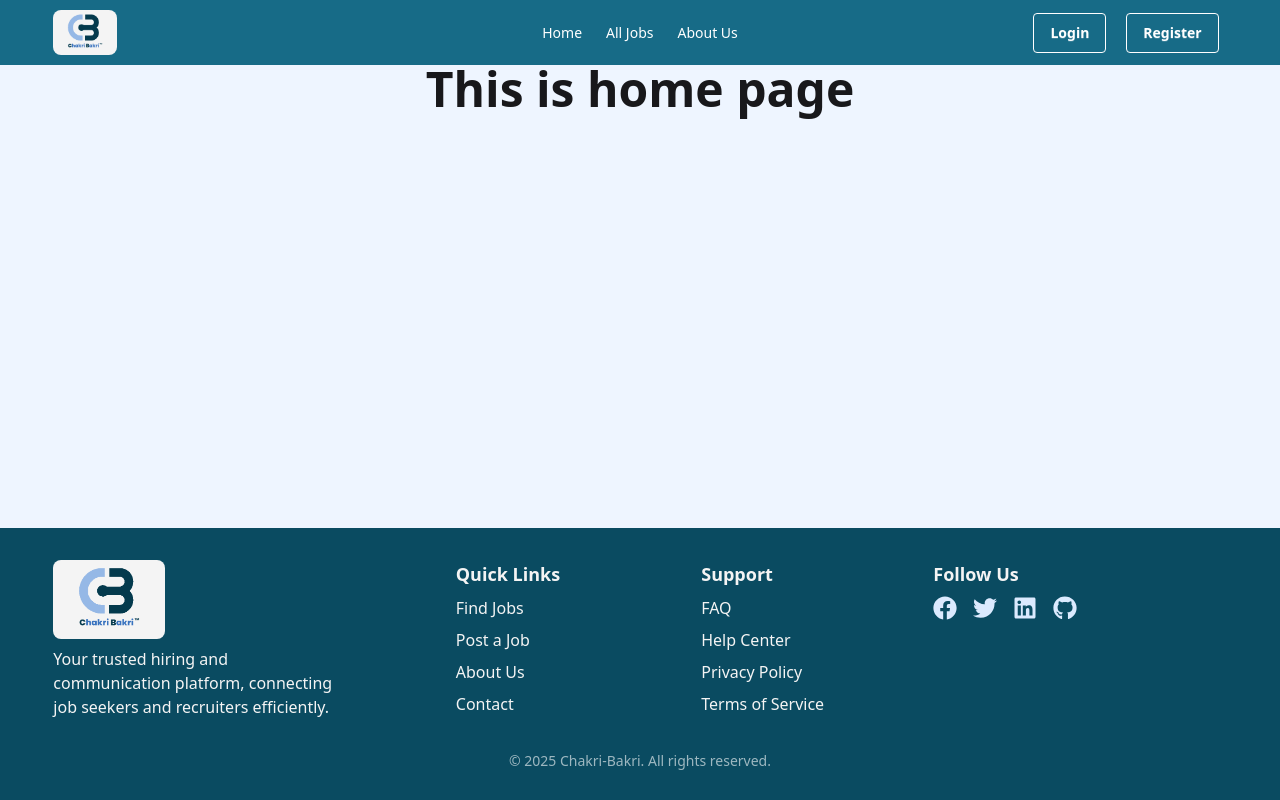
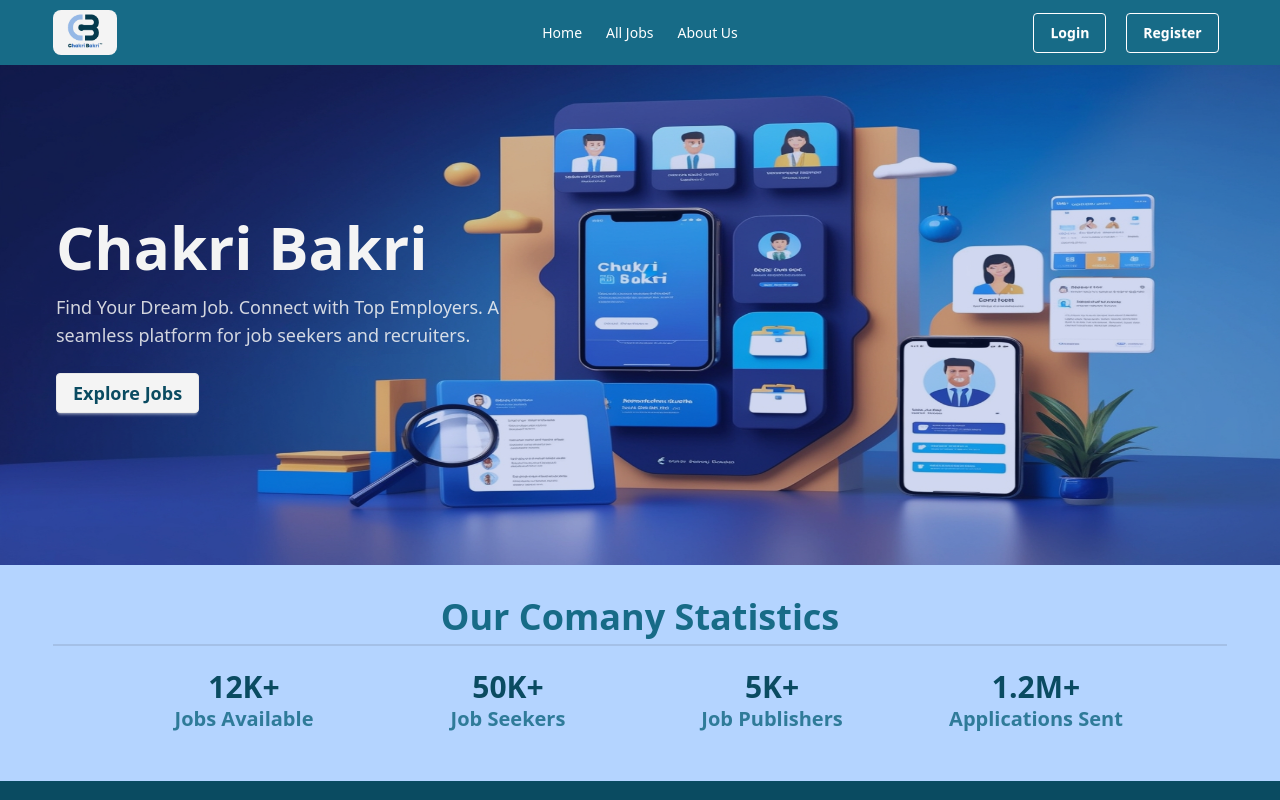
Before and after one commit to Motiur-Rahman-Dhrubo/Cakri-Bakri, a React (Vite) app: page / in a window 1280 px wide. Shown: the top 800 px of the page. Built offline with nearby package versions, Linux system fonts and the light colour scheme; no server answers.

Commit message:
home section banner done

```diff
--- /dev/null
+++ b/src/component/HomePage/Banner.jsx
@@ -0,0 +1,26 @@
+import banner from "../../assets/Banner-1.jpg"
+export default function Banner() {
+  return (
+    <section className="relative w-full h-[500px] flex items-center justify-center overflow-hidden">
+    {/* Background Image */}
+    <img
+      src={banner}
+      alt="Chakri Bakri Banner"
+      className="absolute inset-0 w-full h-full "
+    />
+
+    {/* Overlay */}
+    <div className="absolute inset-0 bg-blue-800/20"></div>
+
+    {/* Content */}
+    <div className="absolute z-10 left-14">
+      <h1 className="text-4xl md:text-6xl text-cb-white font-bold">Chakri Bakri</h1>
+      <p className="mt-4 text-lg text-cb-white/85 md:w-[450px]">
+        Find Your Dream Job. Connect with Top Employers. A seamless platform for job seekers and recruiters.
+      </p>
+      <button className="mt-6 btn text-lg bg-cb-white text-cb-secondary">Explore Jobs</button>
+    </div>
+  </section>
+
+  )
+}
--- /dev/null
+++ b/src/component/HomePage/StatsOverlay.jsx
@@ -0,0 +1,29 @@
+import React from "react";
+
+export default function StatsOverlay() {
+  return (
+    <div className="relative w-full bg-cb-card text-primary-content py-4 md:py-8">
+      <h2 className="text-center text-cb-primary text-4xl font-bold">Our Comany Statistics</h2>
+      <div className="divider w-11/12 mx-auto my-0"></div>
+      {/* Content */}
+      <div className="relative z-10 max-w-6xl mx-auto px-6 md:px-12 flex flex-wrap justify-between items-center text-center">
+        <div className="w-1/2 md:w-1/4 py-4">
+          <h2 className="text-3xl font-bold text-cb-secondary">12K+</h2>
+          <p className="text-xl font-semibold text-cb-primary/85">Jobs Available</p>
+        </div>
+        <div className="w-1/2 md:w-1/4 py-4">
+          <h2 className="text-3xl font-bold text-cb-secondary">50K+</h2>
+          <p className="text-xl font-semibold text-cb-primary/85">Job Seekers</p>
+        </div>
+        <div className="w-1/2 md:w-1/4 py-4">
+          <h2 className="text-3xl font-bold text-cb-secondary">5K+</h2>
+          <p className="text-xl font-semibold text-cb-primary/85">Job Publishers</p>
+        </div>
+        <div className="w-1/2 md:w-1/4 py-4">
+          <h2 className="text-3xl font-bold text-cb-secondary">1.2M+</h2>
+          <p className="text-xl font-semibold text-cb-primary/85">Applications Sent</p>
+        </div>
+      </div>
+    </div>
+  );
+}
--- a/src/main.jsx
+++ b/src/main.jsx
@@ -6,6 +6,8 @@ import Home from "./pages/Home/Home";
 import Login from "./pages/Login/Login";
 import Register from "./pages/Register/Register";
 import AuthProvider from "./providers/AuthProvider";
+import AllJobs from "./pages/AllJobs/AllJobs";
+import AboutUs from "./pages/AboutUs/AboutUs";
 
 const root = document.getElementById("root");
 
@@ -15,6 +17,8 @@ ReactDOM.createRoot(root).render(
       <Routes>
         <Route path="/" element={<MainLayout />}>
           <Route index element={<Home />} />
+          <Route path="all-jobs" element={<AllJobs />} />
+          <Route path="about-us" element={<AboutUs />} />
           <Route path="login" element={<Login></Login>} />
           <Route path="register" element={<Register></Register>} />
         </Route>
--- /dev/null
+++ b/src/pages/AboutUs/AboutUs.jsx
@@ -0,0 +1,6 @@
+
+export default function AboutUs() {
+  return (
+    <div>AboutUs</div>
+  )
+}
--- /dev/null
+++ b/src/pages/AllJobs/AllJobs.jsx
@@ -0,0 +1,7 @@
+import React from 'react'
+
+export default function AllJobs() {
+  return (
+    <div>AllJobs</div>
+  )
+}
--- a/src/pages/Home/Home.jsx
+++ b/src/pages/Home/Home.jsx
@@ -1,10 +1,15 @@
-import React from "react";
+
+import Banner from "../../component/HomePage/Banner";
+import StatsOverlay from "../../component/HomePage/StatsOverlay";
 
 const Home = () => {
   return (
-    <div>
-      <h1 className="text-center font-bold lg:text-5xl">This is home page </h1>
+    <>
+    <div className="h-[500px] w-full">
+    <Banner />
     </div>
+    <StatsOverlay />
+    </>
   );
 };
 
```
Also changed, not shown: src/assets/Banner-1.jpg (added).
